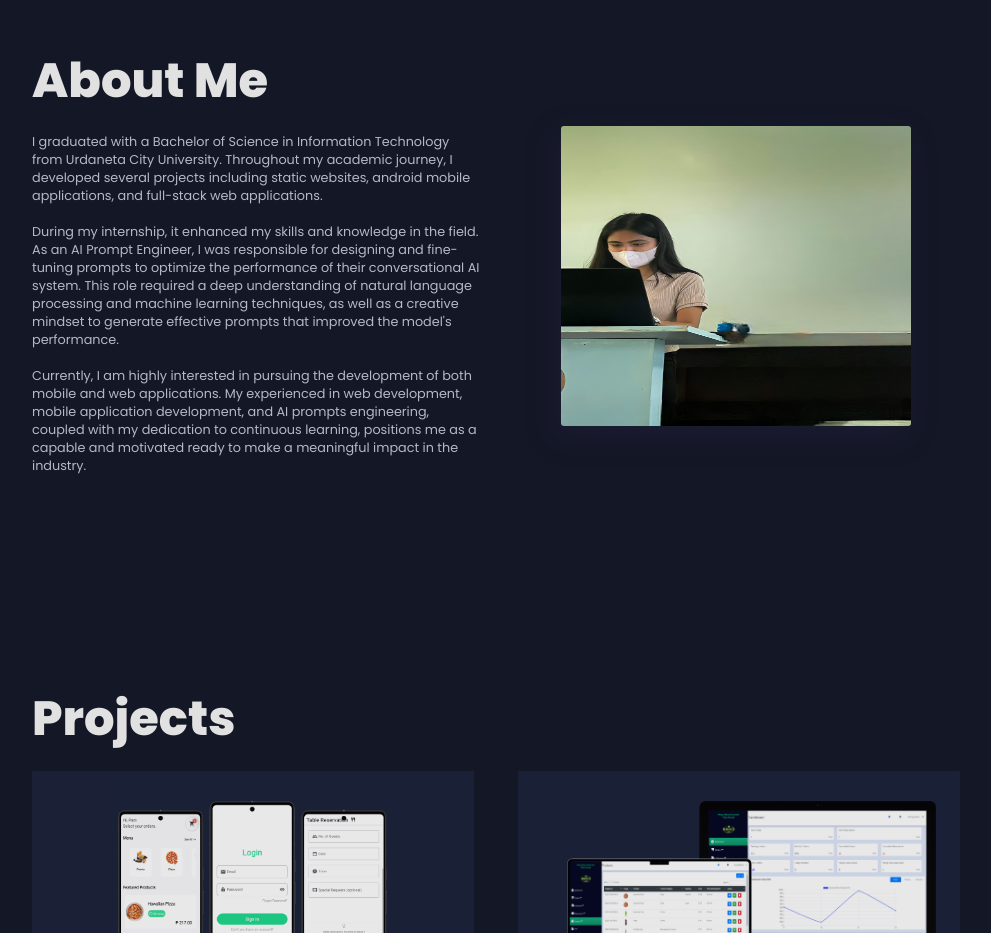
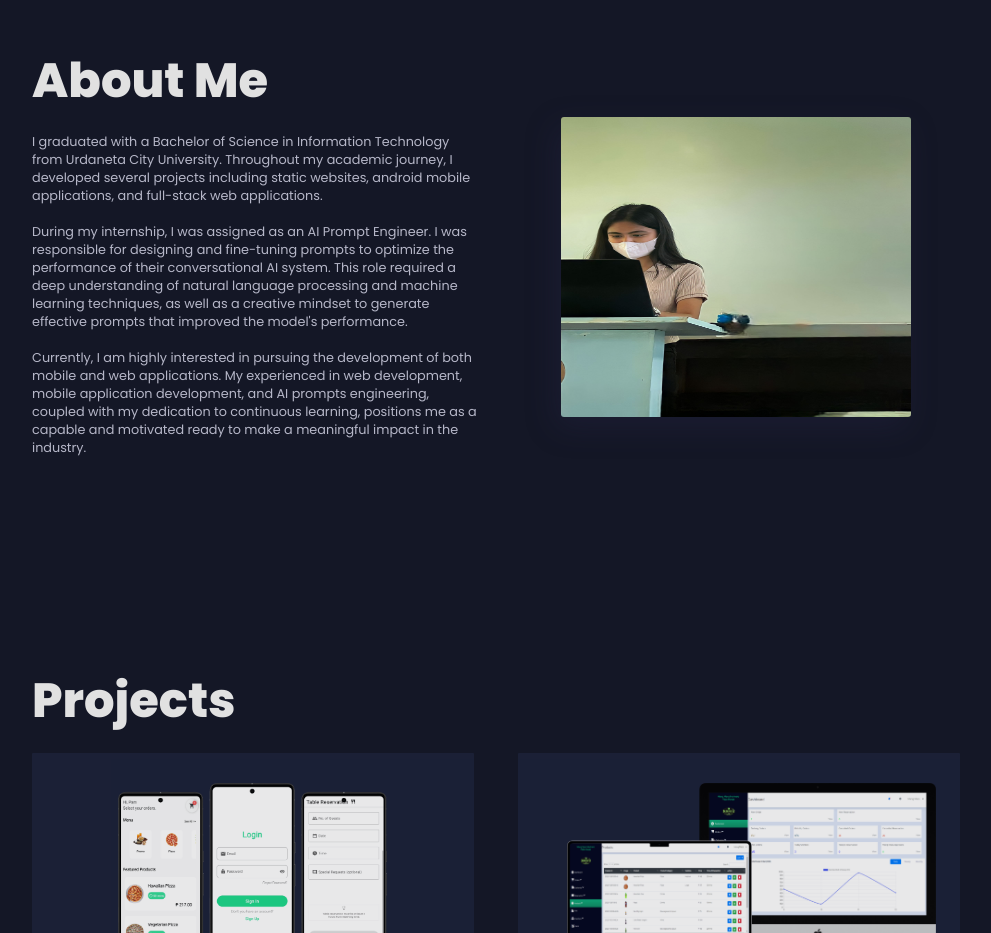
Before and after one commit to patacsilpam/pampatacsil, a React (Vite) app: page / in a window 1280 px wide. Shown: the part 1020-1953 px from the top of the page, without its empty margins (144-1135 px from the left). Built offline with nearby package versions, Linux system fonts and the light colour scheme.

Commit message:
Update about me

```diff
--- a/src/components/About/About.jsx
+++ b/src/components/About/About.jsx
@@ -9,8 +9,8 @@ export const About = () => {
               I graduated with a Bachelor of Science in Information Technology from Urdaneta City University.
               Throughout my academic journey, I developed several projects including static websites,
               android mobile applications, and full-stack web applications. <br /><br />
-              During my internship, it enhanced my skills and knowledge in the field.
-              As an AI Prompt Engineer, I was responsible for designing and fine-tuning prompts to optimize
+              During my internship, I was assigned as an AI Prompt Engineer.
+              I was responsible for designing and fine-tuning prompts to optimize
               the performance of their conversational AI system.
               This role required a deep understanding of natural language processing and machine learning techniques,
               as well as a creative mindset to generate effective prompts that improved the model's performance.<br/><br />
```
